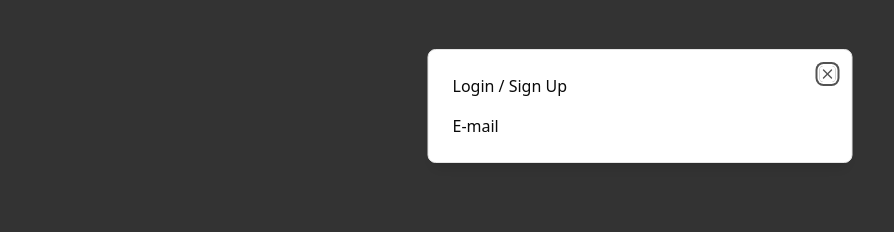
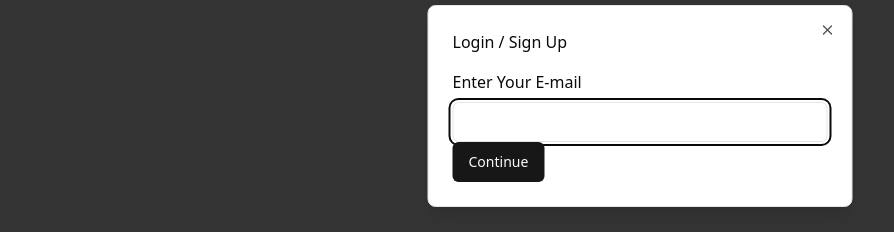
Before and after one commit to MatSuzart/my-transact, a Next.js app: page / in a window 1280 px wide. Both pictures are taken after a click on the button "SignUp / Register". Shown: the part 294-526 px from the top of the page, without its empty margins (0-894 px from the left). Built offline with nearby package versions, Linux system fonts and the light colour scheme; no server answers; the database is empty.

Commit message:
view-check-mail

```diff
--- /dev/null
+++ b/src/components/layout/custom-input.tsx
@@ -0,0 +1,23 @@
+import { checkFieldError } from "@/lib/utils";
+import { Input } from "../ui/input";
+import { Component, ComponentProps } from "react"
+
+type Props = ComponentProps<"input"> & {
+    name: string;
+    erros: any;
+}
+export const CustomInput = (props: Props)=>{
+    const error = checkFieldError(props.name,props.erros);
+
+    return (
+        <>
+            <Input
+                {...props}
+                className="{`${error ? 'border border-red-8000' : ''}`}"
+            />
+            {error &&
+                <div className="mt-1 text-sm text-red-8000">{error}</div>
+            }
+        </>
+    );
+}
--- a/src/components/login-area/login-area-dialog.tsx
+++ b/src/components/login-area/login-area-dialog.tsx
@@ -5,6 +5,7 @@
 import { useAuth } from "@/app/stores/auth";
 import { useEffect, useState } from "react";
 import { Button } from "../ui/button";
+import { LoginAreaStepEmail } from "./login-area-step-email";
 
 type Steps = "EMAIL" | "SIGNUP" | "SIGNIN";
 
@@ -12,6 +13,16 @@
     const auth = useAuth();
 
     const [ step, setStep] = useState<Steps>("EMAIL");
+    const [emailField,setEmailField] = useState('');
+
+    const handleStepEmail = (hasEmail:boolean, email:string) =>{
+        setEmailField(email);
+        if(hasEmail){
+            setStep('SIGNIN');
+        }else{
+            setStep('SIGNUP');
+        }
+    }
 
     return (
         <Dialog
@@ -35,7 +46,8 @@
                 </DialogHeader>
 
                 <div className="flex flex-col gap-4">
-                    {step === 'EMAIL' && <div>E-mail</div>}
+                    {step === 'EMAIL' && <div><LoginAreaStepEmail onValidate={handleStepEmail}/>
+                    </div>}
                     {step === 'SIGNIN' && <div>Login</div>}
                     {step === 'SIGNUP' && <div>SIGNUP</div>}
                 </div>
--- /dev/null
+++ b/src/components/login-area/login-area-step-email.tsx
@@ -0,0 +1,39 @@
+"use client"
+
+import { use, useState } from "react";
+import { CustomInput } from "../layout/custom-input";
+import { Button } from "../ui/button";
+
+type Props ={
+    onValidate: (hasEmail: boolean, email: string) =>void;
+}
+
+export const LoginAreaStepEmail = ({onValidate}:Props)=>{
+    const [loading, setLoading] = useState(false);
+    const [erros,setErros] = useState<any>(null);
+    const [emailField, setEmailField] = useState('')
+
+    const handleButton = async () =>{
+
+    }
+
+    return (
+        <>
+        <div>
+            <p className="mb-2">Enter Your E-mail</p>
+            <CustomInput
+                name="email"
+                erros={erros}
+                disabled={loading}
+                type="email"
+                value={emailField}
+                onChange={e=> setEmailField(e.target.value)}
+            />
+        </div>
+        <Button
+        disabled={loading}
+        onClick={handleButton}
+        > Continue</Button>
+        </>
+    );
+}
--- a/src/lib/utils.ts
+++ b/src/lib/utils.ts
@@ -15,3 +15,9 @@
     maximumFractionDigits:2
   })
 }
+
+export const checkFieldError = (fieldName:string, erros:any) =>{
+  if(erros === null) return false;
+  if(!erros[fieldName]) return false;
+  return erros[fieldName][0];
+}
```
